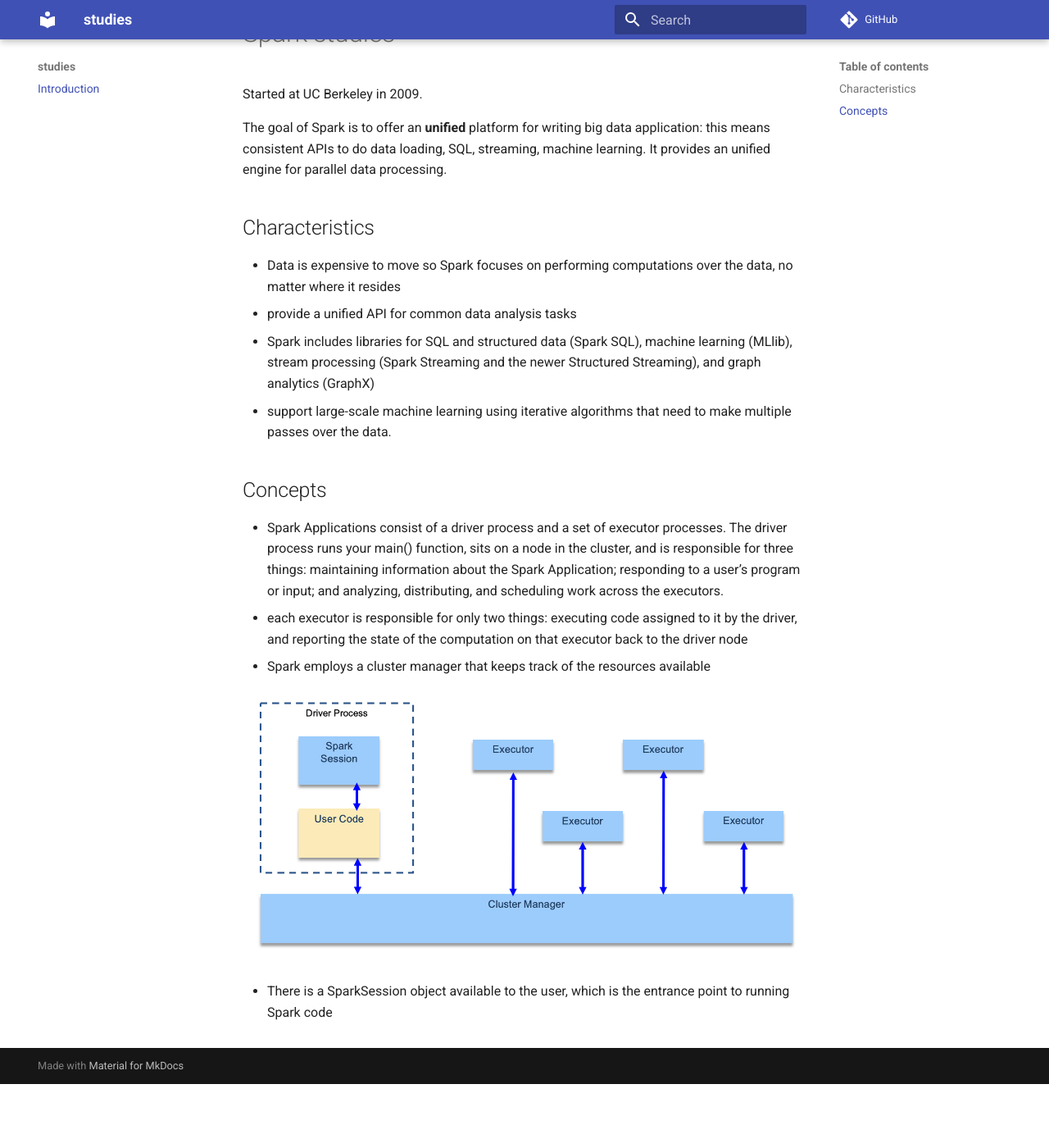
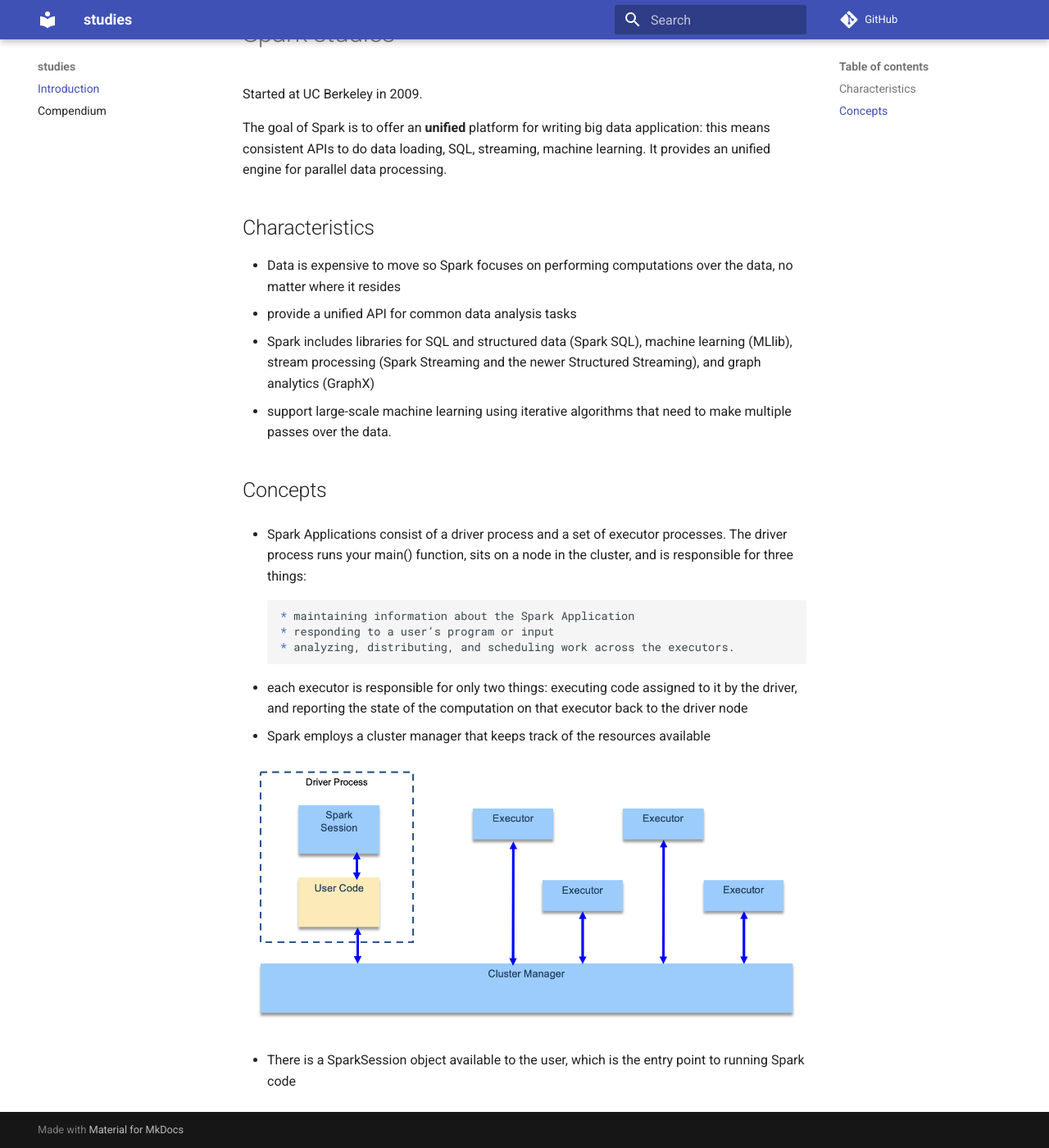
Before and after one commit to jbcodeforce/spark-studies, an MkDocs documentation site: the page built from docs/index.md, in a window 1280 px wide and 1400 px high, scrolled down 78 px. Shown: the whole window at 82% size. Built offline with MkDocs 1.6.1 and Material for MkDocs 9.7.7, drawn with Linux system fonts in a browser that asks for light colours; comment, search, counter and statistics services are not loaded.

Commit message:
Add compendium

```diff
--- a/docs/index.md
+++ b/docs/index.md
@@ -13,10 +13,15 @@ The goal of Spark is to offer an **unified** platform for writing big data appli
 
 ## Concepts
 
-* Spark Applications consist of a driver process and a set of executor processes. The driver process runs your main() function, sits on a node in the cluster, and is responsible for three things: maintaining information about the Spark Application; responding to a user’s program or input; and analyzing, distributing, and scheduling work across the executors.
+* Spark Applications consist of a driver process and a set of executor processes. The driver process runs your main() function, sits on a node in the cluster, and is responsible for three things:
+
+        * maintaining information about the Spark Application
+        * responding to a user’s program or input
+        * analyzing, distributing, and scheduling work across the executors.
+
 * each executor is responsible for only two things: executing code assigned to it by the driver, and reporting the state of the computation on that executor back to the driver node
 * Spark employs a cluster manager that keeps track of the resources available
 
 ![](images/app-arch.png)
 
-* There is a SparkSession object available to the user, which is the entrance point to running Spark code
+* There is a SparkSession object available to the user, which is the entry point to running Spark code
--- a/mkdocs.yml
+++ b/mkdocs.yml
@@ -2,6 +2,7 @@ site_name: studies
 repo_url: https://github.com/jbcodeforce/openshift-studies
 nav:
   - Introduction: index.md
+  - Compendium: compendium.md
 
 
 theme:
```
Also changed, not shown: README.md (+1 -1 lines), docs/compendium.md (added, +3 -0 lines).
